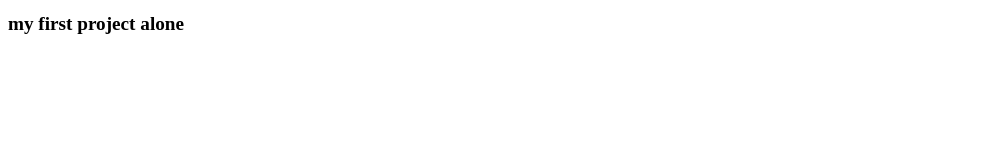
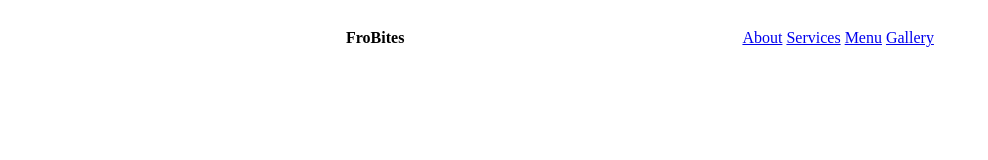
Before and after one commit to jaclyn-n/first-project, a plain HTML site: page index.html in a window 1280 px wide. Shown: the whole page, without its empty margins (0-988 px from the left). Drawn offline with Linux system fonts and the light colour scheme.

Commit message:
adding index and style

```diff
--- a/index.html
+++ b/index.html
@@ -3,10 +3,18 @@
 <head>
     <meta charset="UTF-8">
     <meta name="viewport" content="width=device-width, initial-scale=1.0">
-    <title>fist project</title>
+    <title>FroBites</title>
     <link rel="stylesheet" href="./style.css">
 </head>
 <body>
-    <h1 class="heading">my first project alone</h1>
+    <nav>
+        <h4>FroBites</h4>
+  <div>
+    <a href="#">About</a>
+    <a href="#">Services</a>
+    <a href="#">Menu</a>
+    <a href="#">Gallery</a>
+  </div>
+</nav>
 </body>
 </html>
--- a/style.css
+++ b/style.css
@@ -1,7 +1,10 @@
-* {
-    text-decoration: none;
+nav{
+    display: flex;
+    flex-direction: row;
+    justify-content: space-evenly;
+    align-items: center;
 }
 
-.heading {
-    font-size: larger;
+.nav-items {
+
 }
```
